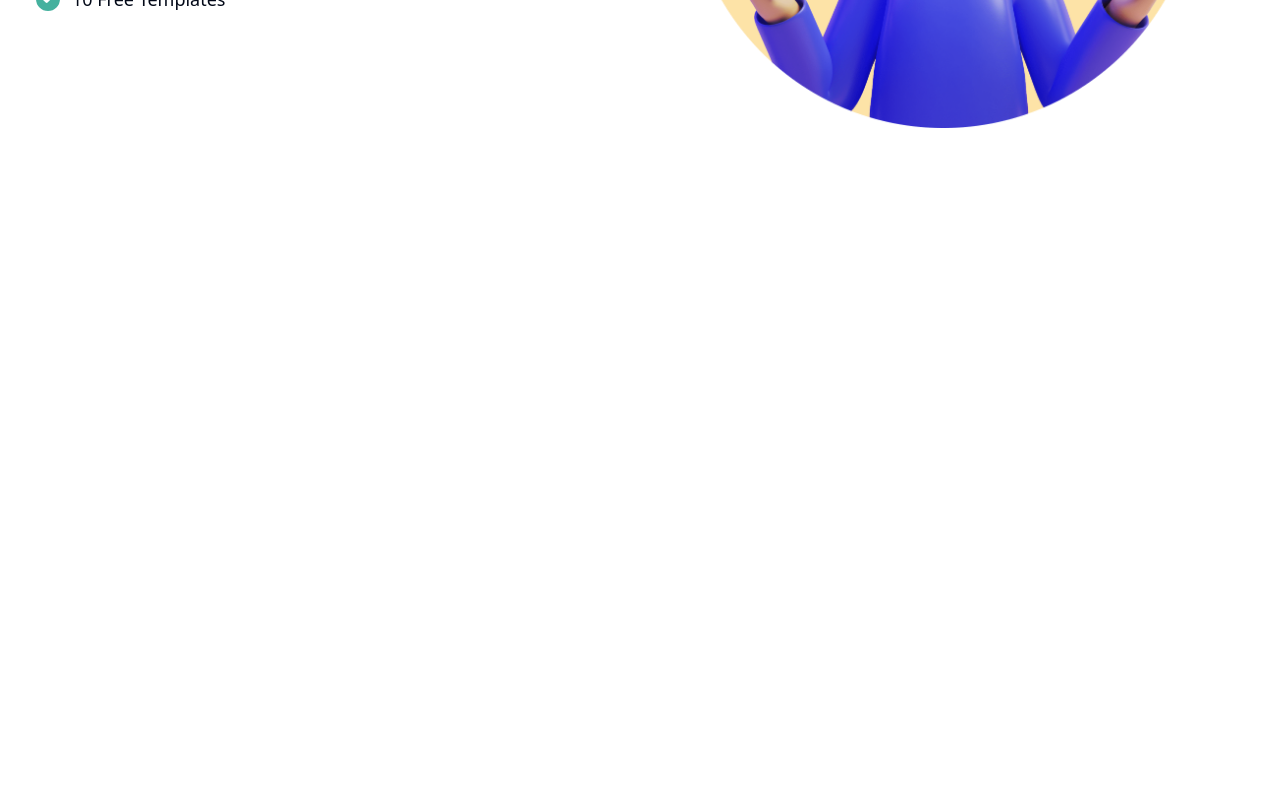
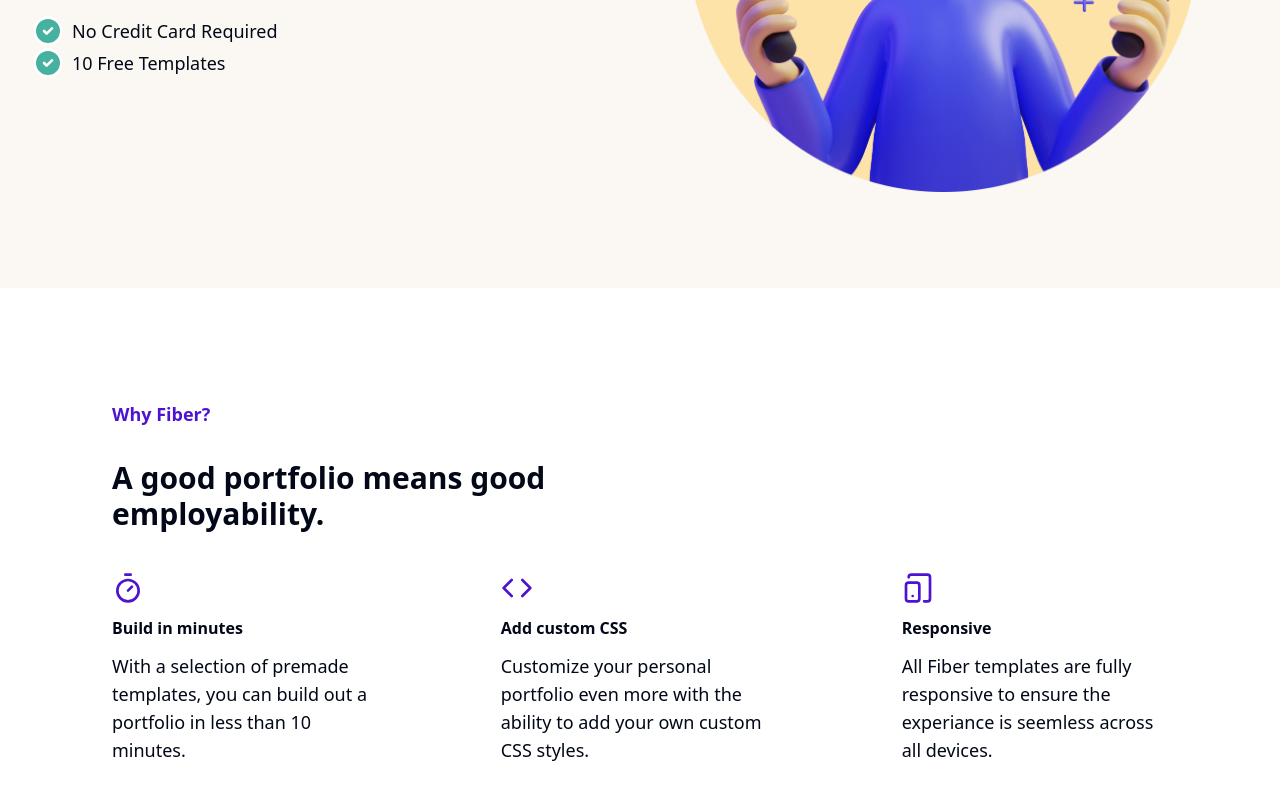
Before and after one commit to pmugasa/fiber-landing-page, a React (Vite) app: page / in a window 1280 px wide. Shown: the part 550-1350 px from the top of the page. Before the commit the page ends 800 px from the top, so only its background shows below. Built offline with nearby package versions, Linux system fonts and the light colour scheme.

Commit message:
add desktop section on why use Fiber

```diff
--- a/src/App.jsx
+++ b/src/App.jsx
@@ -1,13 +1,40 @@
-import { Menu, CheckCircle2, Star } from 'lucide-react'
+import {
+  Menu,
+  CheckCircle2,
+  Star,
+  Timer,
+  Code,
+  TabletSmartphone,
+} from 'lucide-react'
 import { Sheet, SheetContent, SheetTrigger } from '@/components/ui/sheet'
 import { Button } from '@/components/ui/button'
 
 const App = () => {
   const ratings = [1, 2, 3, 4, 5]
+  const cards = [
+    {
+      title: 'Build in minutes',
+      description:
+        'With a selection of premade templates, you can build out a portfolio in less than 10 minutes.',
+      icon: <Timer strokeWidth={2} size={32} />,
+    },
+    {
+      title: 'Add custom CSS',
+      description:
+        'Customize your personal portfolio even more with the ability to add your own custom CSS styles.',
+      icon: <Code strokeWidth={2} size={32} />,
+    },
+    {
+      title: 'Responsive',
+      description:
+        'All Fiber templates are fully responsive to ensure the experiance is seemless across all devices.',
+      icon: <TabletSmartphone strokeWidth={2} size={32} />,
+    },
+  ]
   return (
     <>
-      <main className=' w-full mx-auto max-w-screen-xl p-8'>
-        <nav className='w-full'>
+      <main className=''>
+        <nav className='w-full mx-auto max-w-screen-xl p-8'>
           <div className='flex items-center justify-between w-full '>
             <a
               href='#'
@@ -38,7 +65,7 @@
               <a href='#' className='font-bold hover:text-primary '>
                 Sign In
               </a>
-              <Button className='rounded bg-primary hover:bg-purple-800'>
+              <Button className='rounded bg-primary hover:bg-blue-800'>
                 Sign Up
               </Button>
             </div>
@@ -77,7 +104,7 @@
             </div>
           </div>
         </nav>
-        <section id='hero' className='w-full mx-auto'>
+        <section id='hero' className='w-full mx-auto max-w-screen-xl p-8 pb-24'>
           <div className='sm:flex flex-row-reverse items-center justify-center'>
             <div className='flex items-center justify-center sm:w-1/2 mx-auto'>
               <img
@@ -103,7 +130,7 @@
                 </p>
               </div>
               <div className='mt-6 text-center sm:flex items-center space-x-4'>
-                <Button className='bg-primary rounded w-full sm:w-40  hover:bg-purple-800 mb-6 sm:mb-0'>
+                <Button className='bg-primary rounded w-full sm:w-40  hover:bg-blue-800 mb-6 sm:mb-0'>
                   Start Free Trial
                 </Button>
 
@@ -137,6 +164,24 @@
             </div>
           </div>
         </section>
+        <section className='w-full bg-white p-20'>
+          <div className='mx-auto max-w-screen-xl p-8 w-full'>
+            <h2 className='text-primary font-bold mb-8 text-lg'>Why Fiber?</h2>
+            <h1 className='text-3xl sm:4xl font-bold mb-8 sm:w-1/2'>
+              A good portfolio means good employability.
+            </h1>
+            <div className='sm:flex items-center space-x-32'>
+              {cards.map((card) => (
+                <div key={card.title}>
+                  <div className='text-primary my-2'>{card.icon}</div>
+
+                  <h3 className='font-bold my-3'>{card.title}</h3>
+                  <p className='text-lg'>{card.description}</p>
+                </div>
+              ))}{' '}
+            </div>
+          </div>
+        </section>
       </main>
     </>
   )
--- a/src/index.css
+++ b/src/index.css
@@ -4,7 +4,7 @@
 
 @layer base {
   :root {
-    --background: 0 0% 100%;
+    --background: 37.5, 50%, 96.9%;
     --foreground: 222.2 84% 4.9%;
 
     --card: 0 0% 100%;
```
